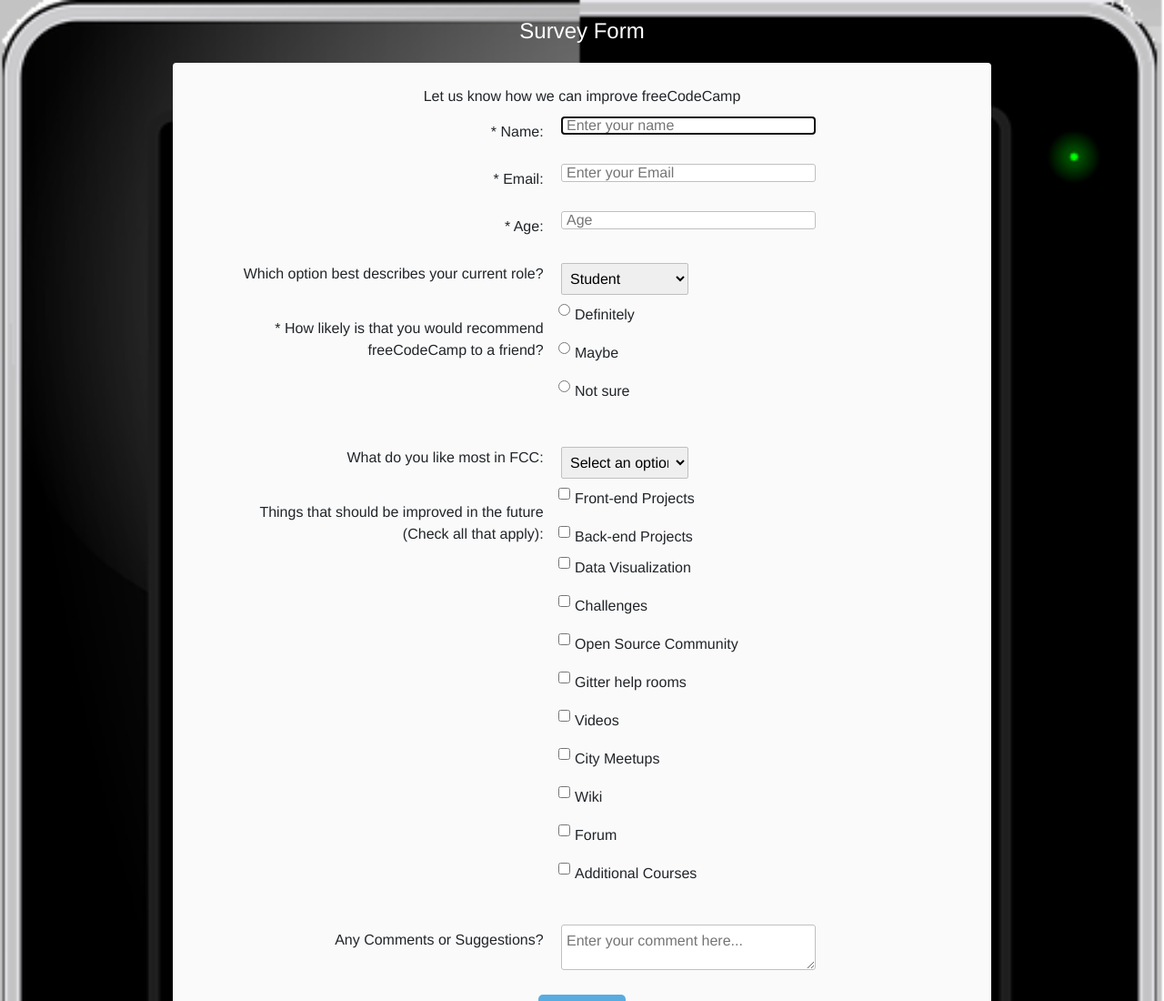
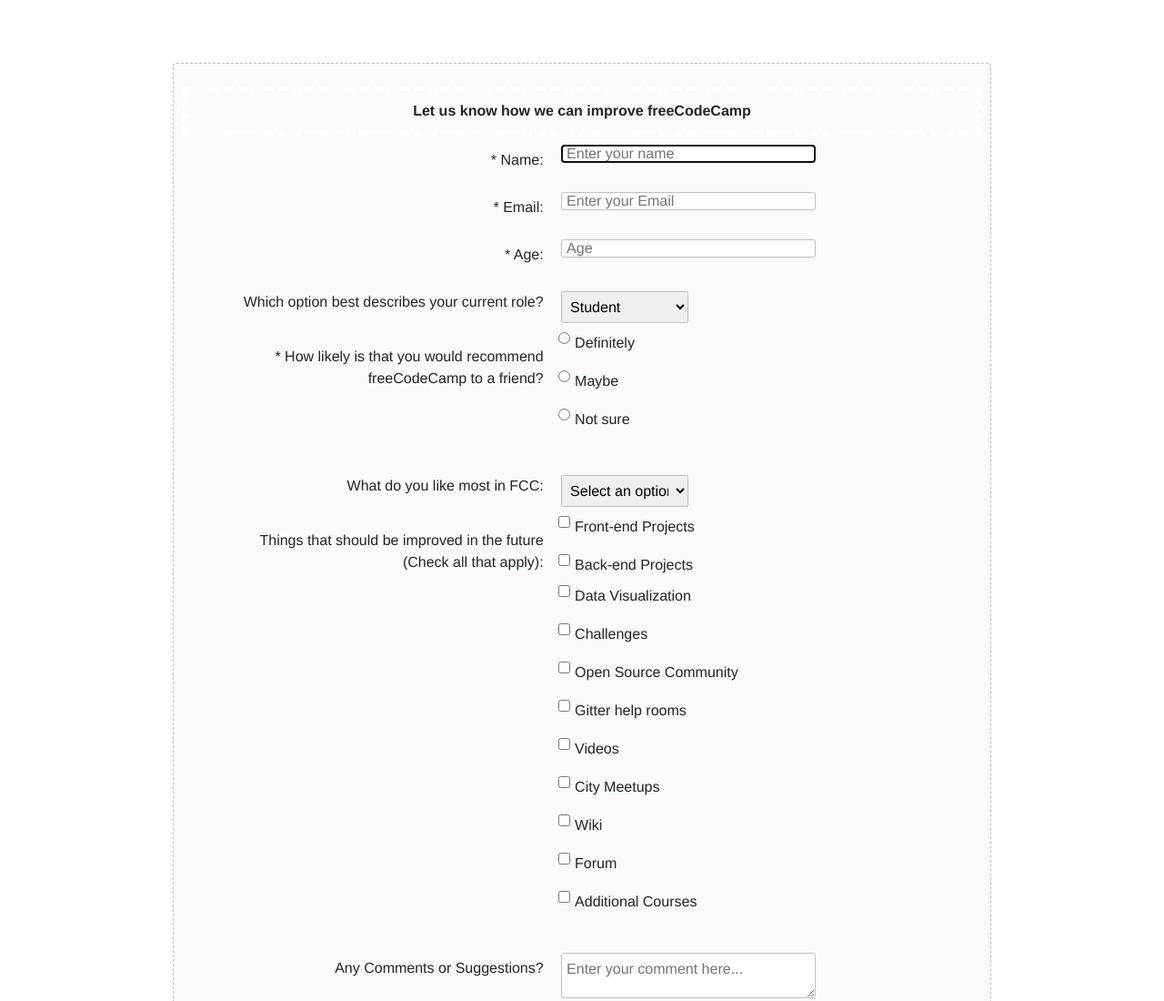
Before and after one commit to bobbidigi/survey-form, a plain HTML site: page index.html in a window 1280 px wide. Shown: the top 1100 px of the page at 91% size. Drawn offline with nearby package versions, Linux system fonts and the light colour scheme.

Commit message:
playing with widths

```diff
--- a/style.css
+++ b/style.css
@@ -2,7 +2,6 @@
 
 
 html, body{
-  background:url(images/screen.png) no-repeat;
   background-size: 100% 100%;
   text-align:center;
   font-family: 'Raleway', Helvetica, sans-serif;
@@ -12,19 +11,25 @@
  color:#fff;
   margin: auto;
   padding:20px;
-  max-width:95%;
-background-size: 100%;
+  width:100%;
+/*  background-size: 100%;*/
 }
 #form-outer {
   background-color: rgb(250, 250, 250);
   margin: 0 auto;
+  border: 1px dashed silver;
   border-radius: 4px;
   width: 80%;
   max-width: 900px;
   padding: 10px;
   padding-top: 25px;
 }
-
+#description{
+	font-weight: bolder;
+	padding: 10px 10px;
+	border: 5px dashed #fff;
+	width: 100%;
+}
 .labels {
   display: inline-block;
   text-align: right;
```
